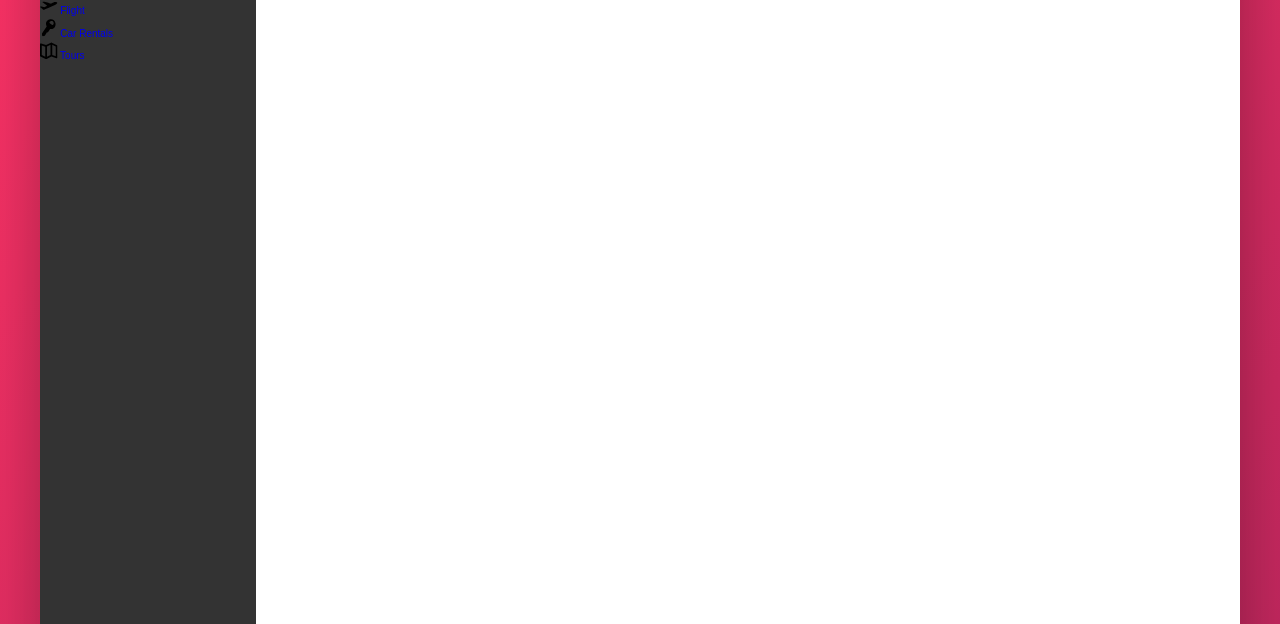
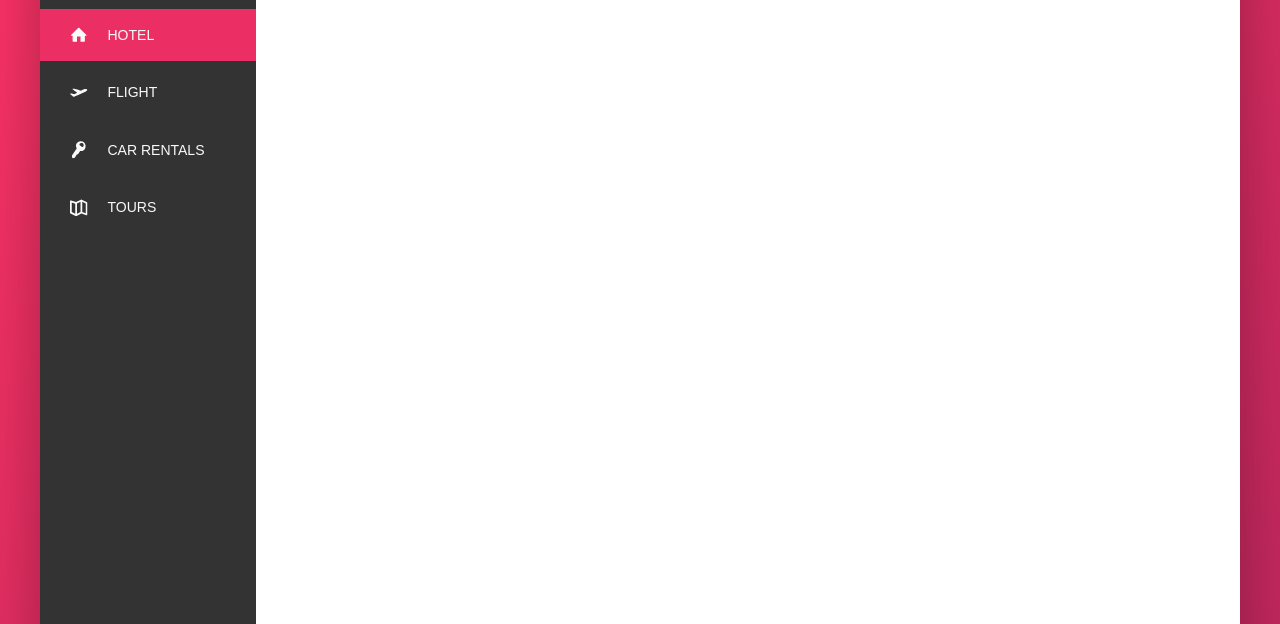
Before and after one commit to pseudoamit/trillo, a website: page src/index.html in a window 1280 px wide. Shown: the part 176-800 px from the top of the page. Drawn offline with nearby package versions, Linux system fonts and the light colour scheme; files that its build step writes are made by us from their sources.

Commit message:
side navbar completed

```diff
--- a/src/index.html
+++ b/src/index.html
@@ -51,7 +51,7 @@
       <div class="content">
         <nav class="sidebar">
           <ul class="side-nav">
-            <li class="side-nav__item">
+            <li class="side-nav__item side-nav__item--active">
               <a href="#" class="side-nav__link">
                 <svg class="side-nav__icon">
                   <use xlink:href="img/sprite.svg#icon-home"></use>
--- a/src/sass/_components.scss
+++ b/src/sass/_components.scss
@@ -112,17 +112,57 @@
 
 ////////////////////*SIDE NAVIGATION//////////////////////////////////
 .side-nav {
+  font-size: 1.4rem;
+  list-style: none;
+  margin-top: 3.5rem;
   &__item {
-    list-style: none;
+    position: relative;
+    &:not(:last-child) {
+      margin-bottom: 0.5rem;
+    }
   }
 
-  &__link {
+  &__item::before {
+    content: "";
+    position: absolute;
+    top: 0;
+    left: 0;
+    height: 100%;
+    width: 3px;
+    background-color: var(--color-primary);
+    transform: scaleY(0);
+    transition: transform 0.2s, width 0.4s cubic-bezier(1, 0, 0, 1) 0.2s,
+      background-color 0.1s;
+  }
+
+  &__item:hover::before,
+  &__item--active::before {
+    transform: scaleY(1);
+    width: 100%;
+  }
+
+  &__item:active::before {
+    background-color: var(--color-primary-light);
+  }
+
+  &__link:link,
+  &__link:visited {
+    color: var(--color-grey-light-1);
     text-decoration: none;
+    text-transform: uppercase;
+    display: block;
+    padding: 1.5rem 3rem;
+    display: flex;
+    align-items: center;
+    position: relative;
+    z-index: 10;
   }
 
   &__icon {
     width: 1.75rem;
     height: 1.75rem;
+    margin-right: 2rem;
+    fill: currentColor;
   }
 }
 
```
